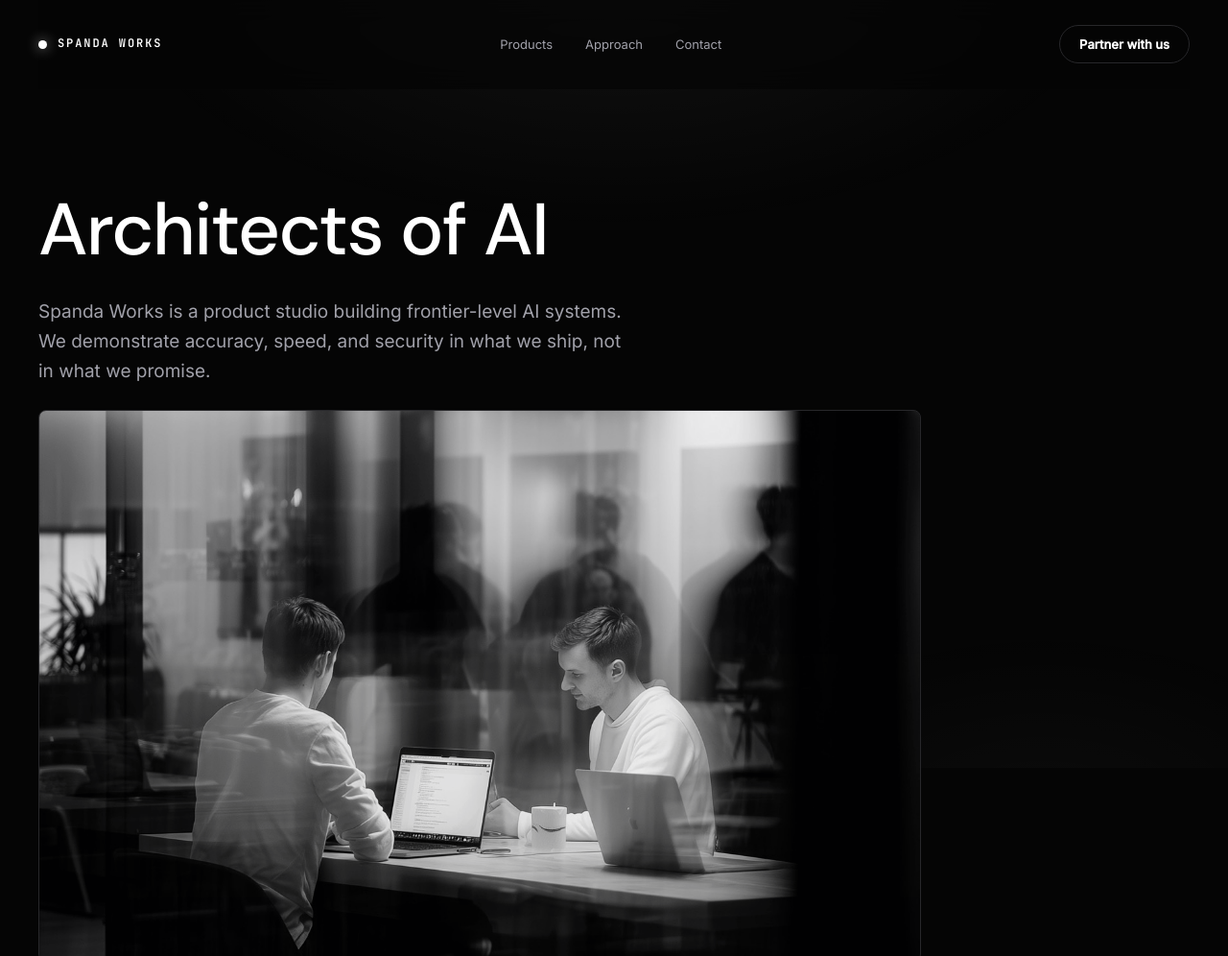
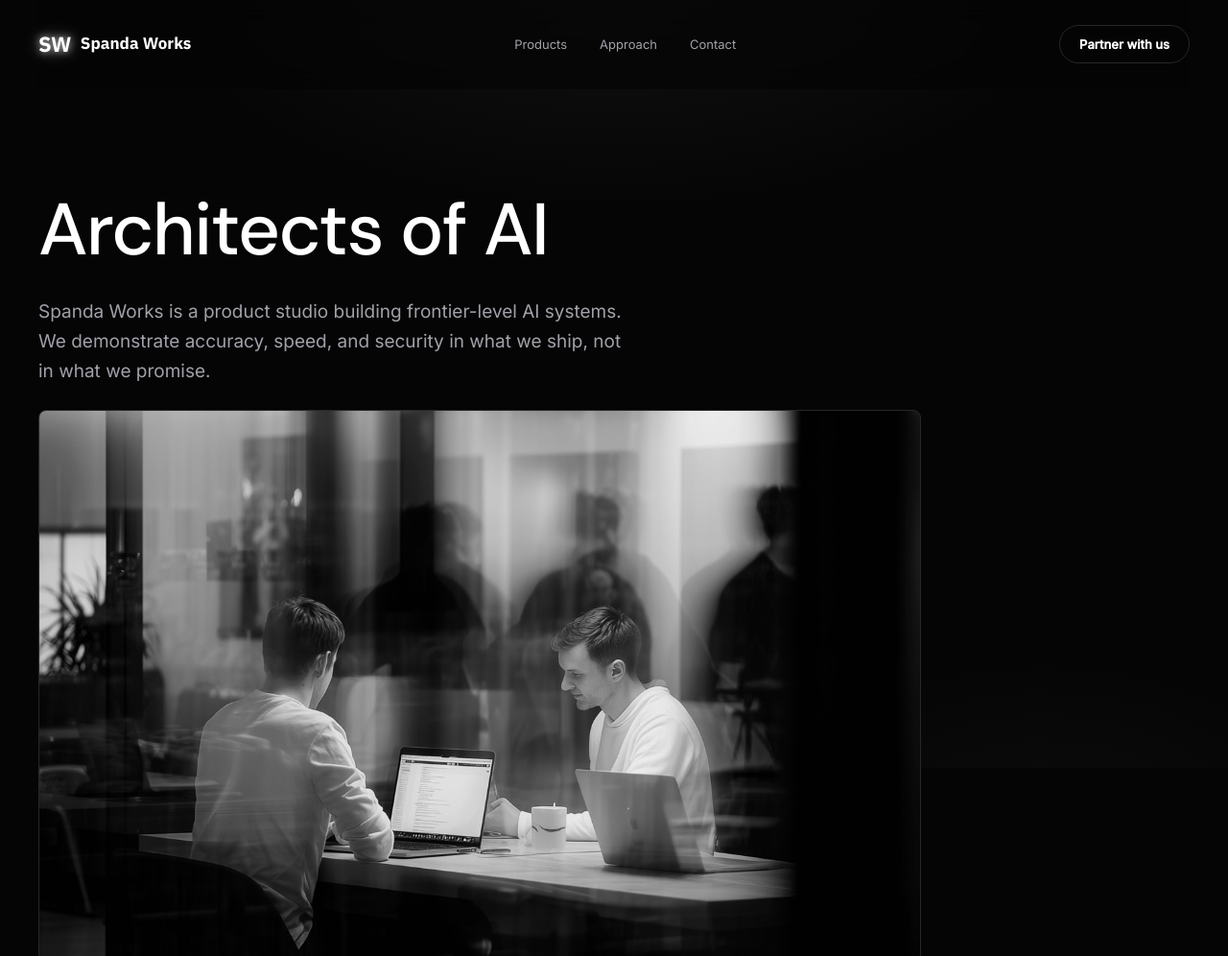
Before and after one commit to Tirthahq/site, a plain HTML site: page index.html in a window 1280 px wide. Shown: the top 996 px of the page at 96% size. Drawn offline with Linux system fonts and the light colour scheme.

Commit message:
nav + footer: new Spanda Works lockup (glowing SW + name, IBM Plex Sans Bold); favicons. Deployed live 2026-10-13
Co-Authored-By: Claude Opus 5.5 <noreply@anthropic.com>

```diff
--- a/index.html
+++ b/index.html
@@ -4,10 +4,12 @@
 <meta charset="utf-8">
 <meta name="viewport" content="width=device-width, initial-scale=1">
 <title>Spanda Works | Architects of AI</title>
+<link rel="icon" type="image/png" sizes="32x32" href="/favicon-32.png">
+<link rel="apple-touch-icon" href="/apple-touch-icon.png">
 <meta name="description" content="Spanda Works is a product studio building frontier-level AI systems grounded in verification. Our products run, test, and prove every answer instead of guessing. Makers of Tīrtha and RecompOS.">
 <link rel="preconnect" href="https://fonts.googleapis.com">
 <link rel="preconnect" href="https://fonts.gstatic.com" crossorigin>
-<link href="https://fonts.googleapis.com/css2?family=DM+Sans:opsz,wght@9..40,400;9..40,500;9..40,700&family=Inter:wght@400;500&family=JetBrains+Mono:wght@500;600&display=swap" rel="stylesheet">
+<link href="https://fonts.googleapis.com/css2?family=DM+Sans:opsz,wght@9..40,400;9..40,500;9..40,700&family=Inter:wght@400;500&family=JetBrains+Mono:wght@500;600&family=IBM+Plex+Sans:wght@700&display=swap" rel="stylesheet">
 <script type="application/ld+json">
 {
   "@context": "https://schema.org",
@@ -65,8 +67,8 @@
   nav{display:flex;align-items:center;justify-content:space-between;padding:26px 0;position:sticky;top:0;z-index:50;
     background:rgba(5,5,5,.72);backdrop-filter:blur(14px);border-bottom:1px solid transparent;transition:border-color .3s}
   nav.scrolled{border-bottom:1px solid var(--border)}
-  .brand{display:flex;align-items:center;gap:11px;font-weight:600;letter-spacing:.16em;font-size:12px;font-family:"JetBrains Mono",monospace;text-transform:uppercase}
-  .brand .mk{width:9px;height:9px;border-radius:50%;background:#fff;box-shadow:0 0 14px rgba(255,255,255,.6)}
+  .brand{display:flex;align-items:center;gap:10px;font-weight:700;font-size:17px;font-family:"IBM Plex Sans",ui-sans-serif,system-ui,sans-serif;color:#fff;letter-spacing:0}
+  .brand .sw{font-size:22px;letter-spacing:-.02em;color:#fff;text-shadow:0 0 8px rgba(255,255,255,.75),0 0 20px rgba(255,255,255,.4)}
   nav .links{display:flex;gap:34px}
   nav .links a{color:var(--text-2);font-size:13px;transition:.18s}
   nav .links a:hover{color:var(--text)}
@@ -137,7 +139,7 @@
 <div class="amb"></div>
 <div class="wrap">
   <nav id="nav">
-    <a class="brand" href="/"><span class="mk"></span>Spanda Works</a>
+    <a class="brand" href="/"><span class="sw" aria-hidden="true">SW</span>Spanda Works</a>
     <div class="links">
       <a href="#products">Products</a>
       <a href="#approach">Approach</a>
@@ -208,7 +210,7 @@
   </section>
 
   <footer>
-    <span class="brand"><span class="mk"></span>Spanda Works</span>
+    <span class="brand"><span class="sw" aria-hidden="true">SW</span>Spanda Works</span>
     <span class="c">© 2026 Spanda Works LLC. Grounded, verified AI.</span>
     <span class="mono" style="color:var(--text-2)">hello@spandaworks.com</span>
   </footer>
```
Also changed, not shown: apple-touch-icon.png (added), favicon-32.png (added).
